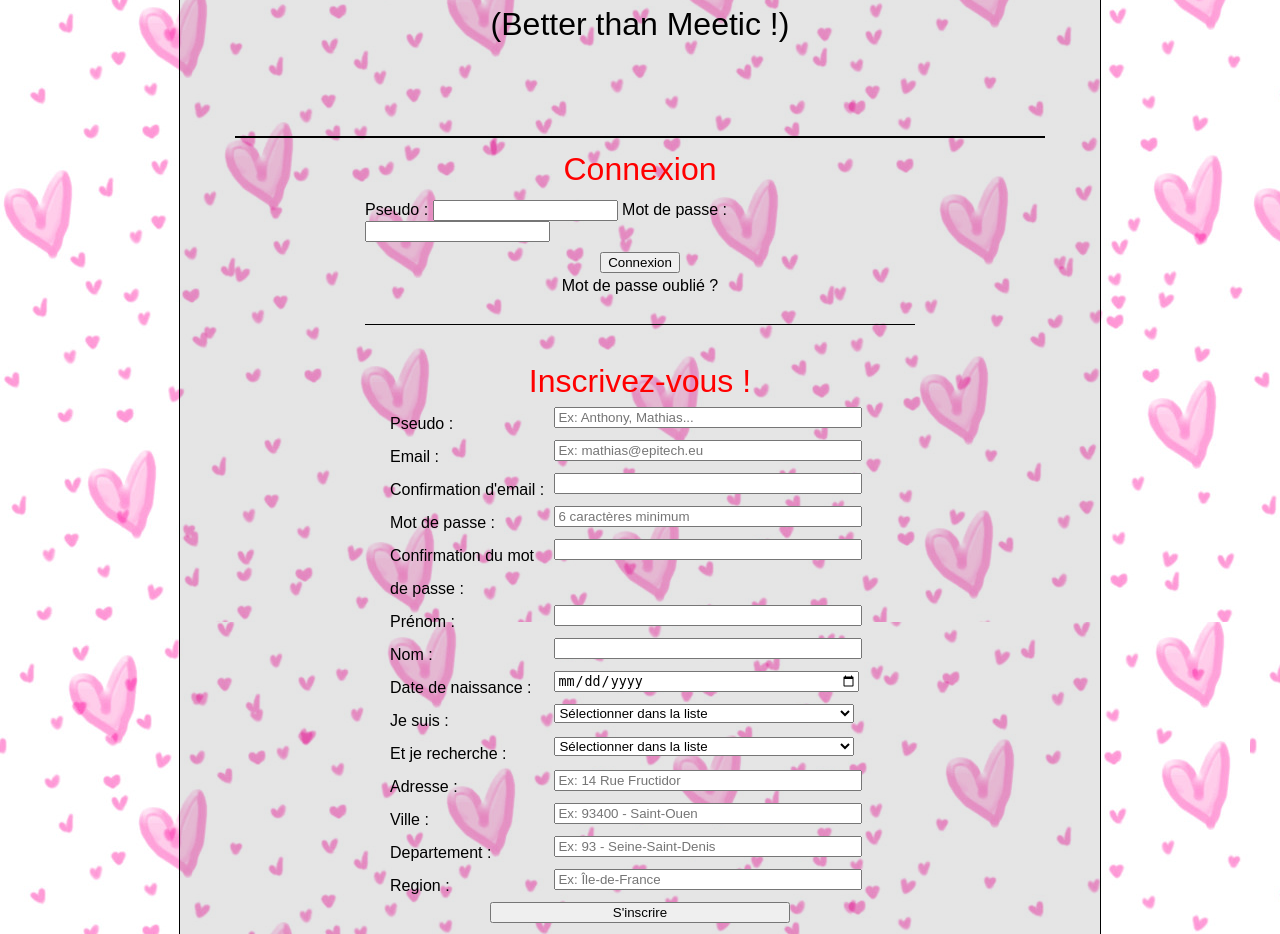
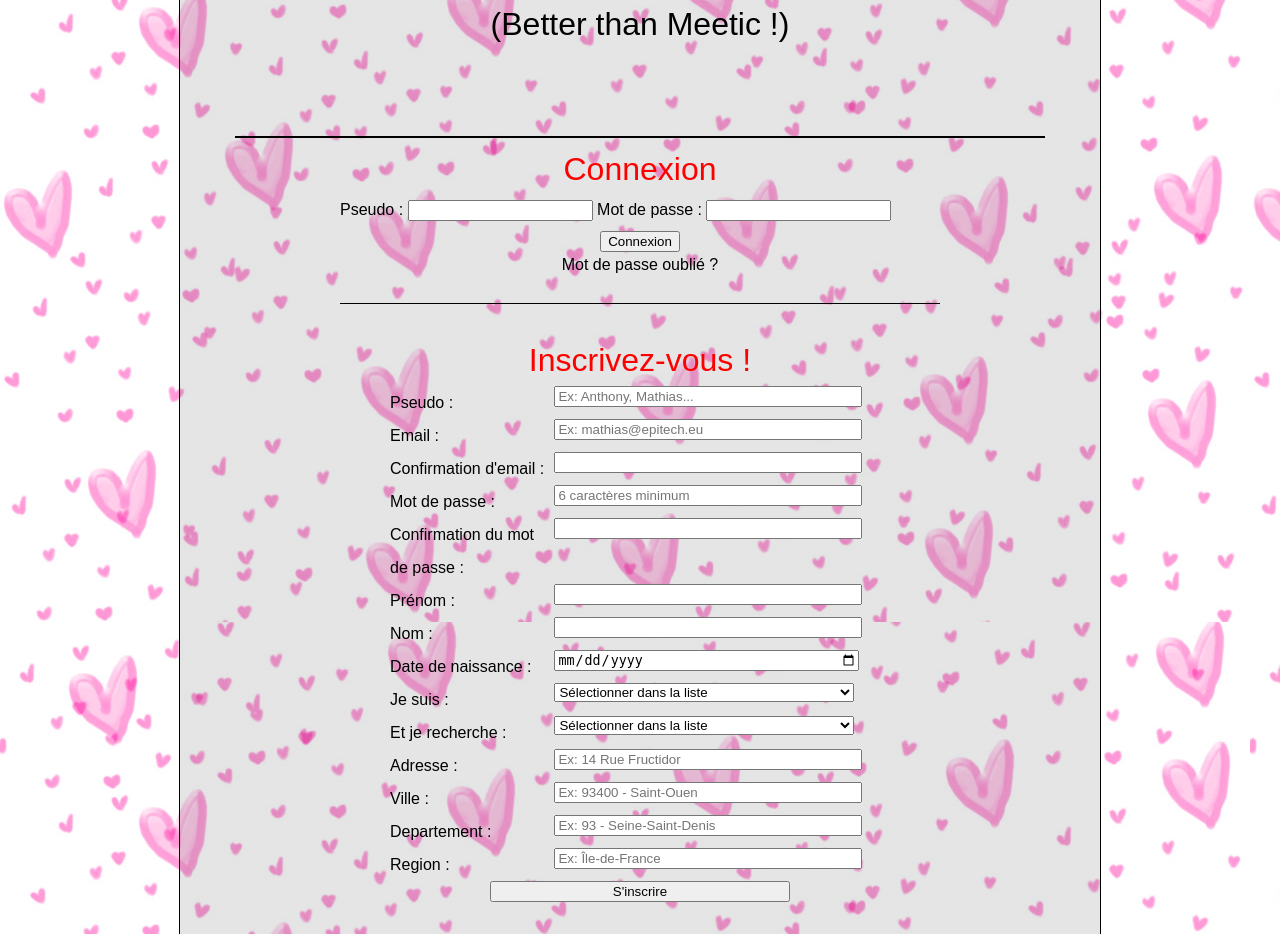
Before and after one commit to LeReverandNox/my_meetic, a PHP site: page /S1/inscription.php in a window 1280 px wide. Shown: the part 178-1112 px from the top of the page. Run offline with PHP 8.4, Linux system fonts and the light colour scheme; data comes from the database, SQL or seed files in the repository.

Commit message:
Augmentation de la largeur du login_block à 600px

```diff
--- a/style/style.css
+++ b/style/style.css
@@ -358,7 +358,7 @@ td {
 }
 
 .login_block  {
-    width: 550px;
+    width: 600px;
     margin: 0 auto;
     border-bottom: 1px solid black;
     padding-bottom: 30px;
```
